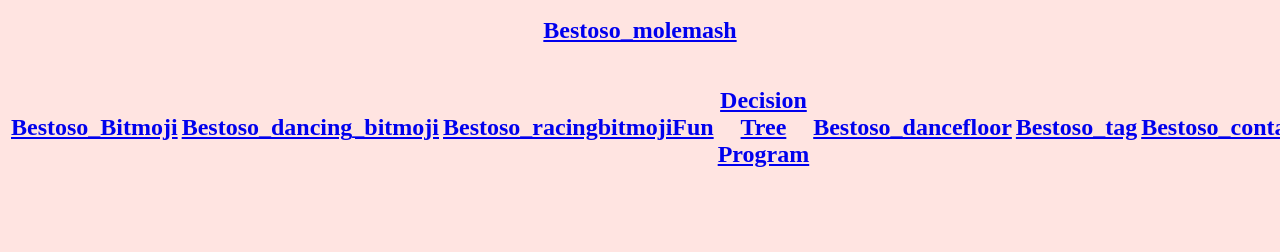
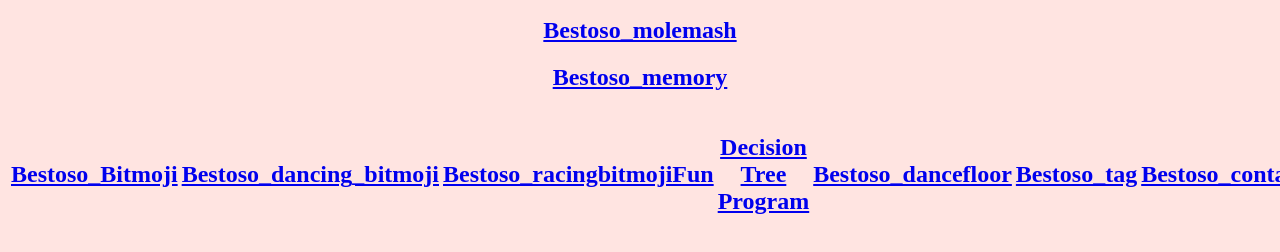
Before and after one commit to lillybestoso/lillybestoso.github.io, a plain HTML site: page javascripts.html in a window 1280 px wide. Shown: the part 516-768 px from the top of the page. Drawn offline with Linux system fonts and the light colour scheme; a script that the page names is missing.

Commit message:
Add files via upload

```diff
--- a/javascripts.html
+++ b/javascripts.html
@@ -40,6 +40,8 @@
     <td><h2><a href="https://www.khanacademy.org/computer-programming/bestoso_contacts/5709129846669312">Bestoso_contacts</a></h2><script src="https://www.khanacademy.org/computer-programming/bestoso_contacts/5709129846669312/embed.js?editor=no&buttons=no&author=no&embed=yes"></script></a></td>
 
     <h2><a href="https://www.khanacademy.org/computer-programming/bestoso_molemash/5387112467447808">Bestoso_molemash</a></h2><script src="https://www.khanacademy.org/computer-programming/bestoso_molemash/5387112467447808/embed.js?editor=no&buttons=no&author=no&embed=yes"></script></a></td>
+
+    <h2><a href="https://www.khanacademy.org/computer-programming/bestoso_memory/5634187390533632">Bestoso_memory</a></h2><script src="https://www.khanacademy.org/computer-programming/bestoso_memory/5634187390533632/embed.js?editor=no&buttons=no&author=no&embed=yes"></script></a></td>
 </tr>
 </table>
 </body>
```
